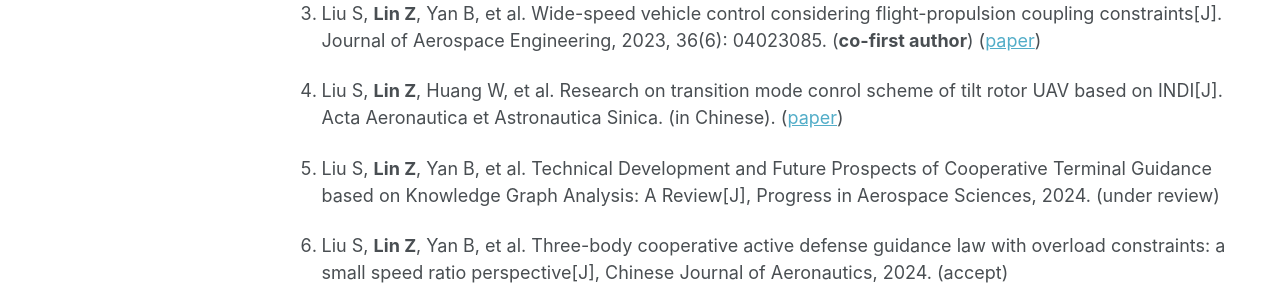
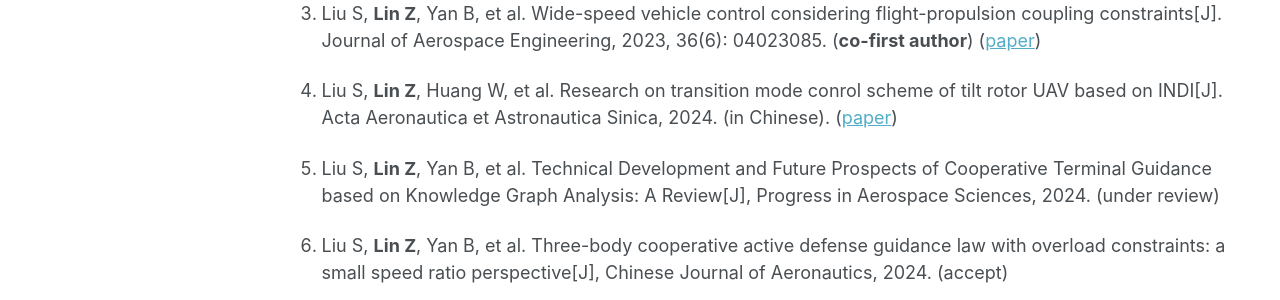
Before and after one commit to Zehuai0/Zehuai0.github.io, a Jekyll site: the page built from _pages/publications.md, in a window 1280 px wide and 1380 px high. Shown: the part 663-963 px from the top of the window. Built offline with Jekyll 4.4.1, drawn with Linux system fonts in a browser that asks for light colours; some web fonts are replaced.

Commit message:
Update publications.md

```diff
--- a/_pages/publications.md
+++ b/_pages/publications.md
@@ -20,7 +20,7 @@ The main areas of my current papers are aircraft modeling, guidance, and control
 
 2. Liu S, **Lin Z**, Yan B, et al. Wide-speed vehicle control considering flight-propulsion coupling constraints[J]. Journal of Aerospace Engineering, 2023, 36(6): 04023085. (**co-first author**) ([paper](https://ascelibrary.org/doi/abs/10.1061/JAEEEZ.ASENG-5066))
 
-3. Liu S, **Lin Z**, Huang W, et al. Research on transition mode conrol scheme of tilt rotor UAV based on INDI[J]. Acta Aeronautica et Astronautica Sinica. (in Chinese). ([paper](https://link.cnki.net/urlid/11.1929.V.20240223.1545.008))
+3. Liu S, **Lin Z**, Huang W, et al. Research on transition mode conrol scheme of tilt rotor UAV based on INDI[J]. Acta Aeronautica et Astronautica Sinica, 2024. (in Chinese). ([paper](https://link.cnki.net/urlid/11.1929.V.20240223.1545.008))
 
 4. Liu S, **Lin Z**, Yan B, et al. Technical Development and Future Prospects of Cooperative Terminal Guidance based on Knowledge Graph  Analysis: A Review[J], Progress in Aerospace Sciences, 2024. (under review)
 
```
